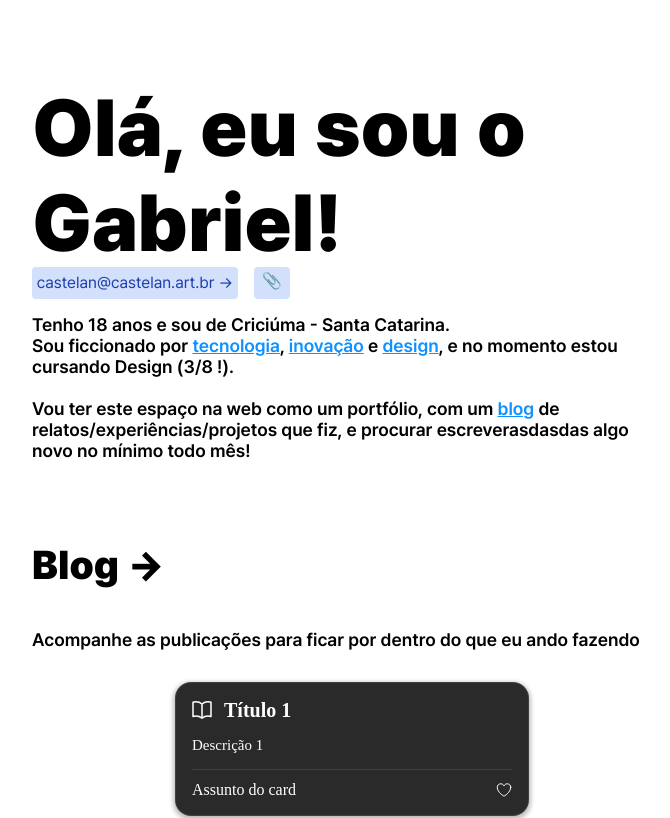
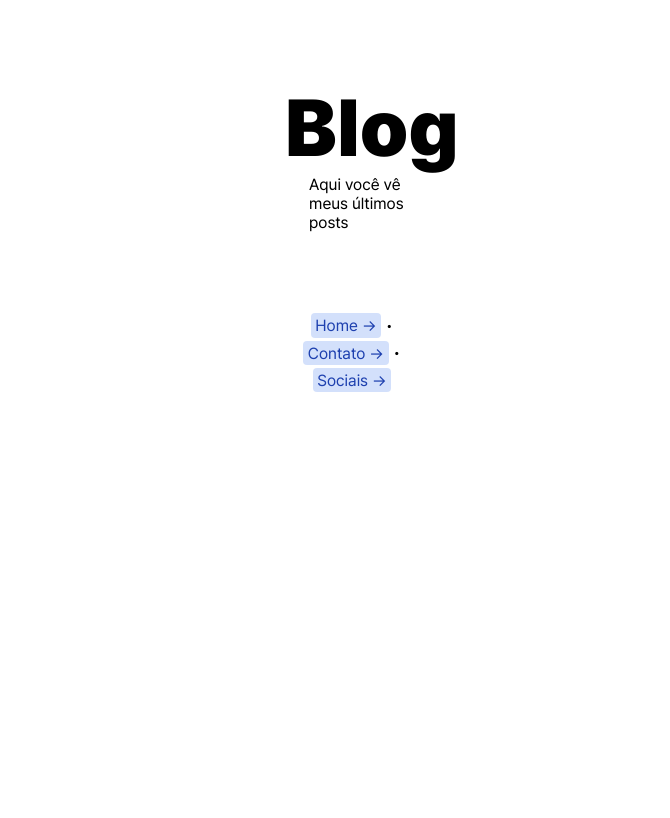
Before and after one commit to castelanlan/site, a React (Create React App) app: page /blog in a window 1280 px wide. Shown: the top 818 px of the page, without its empty margins (288-958 px from the left). Built offline with nearby package versions, Linux system fonts and the light colour scheme; a web font is replaced by a local one.

Commit message:
routing, blog

```diff
--- a/package.json
+++ b/package.json
@@ -9,6 +9,7 @@
     "firebase": "^10.10.0",
     "react": "^18.2.0",
     "react-dom": "^18.2.0",
+    "react-router-dom": "^6.22.3",
     "react-scripts": "5.0.1",
     "web-vitals": "^2.1.4"
   },
--- a/src/App.css
+++ b/src/App.css
@@ -45,11 +45,16 @@ main {
   width: 50%;
 }
 
+p {
+  color: var(--color-text);
+}
+
 @keyframes FundoAnimado {
   0% {background-position:0% 49%}
   50%{background-position:100% 52%}
   100% {background-position:0% 49%}
 }
+
 .filter {
   filter: invert();
 }
--- a/src/App.js
+++ b/src/App.js
@@ -2,18 +2,38 @@ import Header from './components/Header';
 import Content from './components/Content';
 import Footer from './components/Footer';
 import Cards from './components/Cards';
+import Blog from './components/blog/Blog';
+import { Route, Routes } from 'react-router-dom';
 import './App.css';
+
+function Hero() {
+  return(
+    <div>
+        <Header />
+        <Content />
+        <Cards />
+    </div>
+  )
+}
+
+function Main() {
+  return (
+    <main>
+      <Routes>
+        <Route path="/" element={<Hero />} exact />
+        <Route path="/card" element={<Hero />} exact />
+        <Route path="/blog" element={<Blog />} exact />
+      </Routes>
+      <Footer />
+    </main>
+  )
+}
 
 function App() {
   return (
     <div className="App">
       <body>
-        <main>
-          <Header />
-          <Content />
-          <Cards />
-          <Footer />
-        </main>
+        <Main />
       </body>
     </div>
   );
--- a/src/components/Content.js
+++ b/src/components/Content.js
@@ -1,9 +1,16 @@
 import React from "react";
+import Header from "./Header";
 import "./content.css"
 
 function Content() {
   return (
     <div className="content">
+      <Header title="Olá, eu sou o Gabriel!">
+        <div class="subtitle">
+          <a href="mailto:castelan@castelan.art.br" class="link">castelan@castelan.art.br →</a>
+          <p class="link">📎</p>
+        </div>
+      </Header>
       <p>
         Tenho 18 anos e sou de Criciúma - Santa Catarina. <br />
         Sou ficcionado por <a href="/">tecnologia</a>, <a href="/">inovação</a> e <a href="/">design</a>, e no momento
@@ -13,7 +20,7 @@ function Content() {
         e procurar escreverasdasdas algo novo no mínimo todo mês!
       </p>
       <h3 id="blog">
-        <a href="/">Blog →</a>
+        <a href="/blog">Blog →</a>
       </h3>
       <p>Acompanhe as publicações para ficar por dentro do que eu ando fazendo</p>
     </div>
--- a/src/components/Header.js
+++ b/src/components/Header.js
@@ -1,13 +1,13 @@
 import React from "react";
 import "./header.css"
 
-function Header() {
+function Header(props) {
   return (
     <div className="header">
-      <h1>Olá, eu sou o Gabriel!</h1>
-      <div class="subtitle">
-        <a href="mailto:castelan@castelan.art.br" class="link">castelan@castelan.art.br →</a>
-        <p class="link">📎</p>
+      {/* <h1>Olá, eu sou o Gabriel!</h1> */}
+      <h1>{props.title}</h1>
+      <div>
+        {props.children}
       </div>
     </div>
   );
--- /dev/null
+++ b/src/components/blog/Blog.js
@@ -0,0 +1,18 @@
+import React from "react";
+import Header from "../Header";
+
+import './blog.css'
+
+function Blog() {
+  return (
+    <div className="blog">
+      <Header title="Blog">
+        <div className="subtitle">
+          <p>Aqui você vê meus últimos posts</p>
+        </div>
+      </Header>
+    </div>
+  );
+}
+
+export default Blog
--- a/src/index.js
+++ b/src/index.js
@@ -3,11 +3,14 @@ import ReactDOM from 'react-dom/client';
 import './index.css';
 import App from './App';
 import reportWebVitals from './reportWebVitals';
+import { BrowserRouter } from 'react-router-dom';
 
 const root = ReactDOM.createRoot(document.getElementById('root'));
 root.render(
   <React.StrictMode>
-    <App />
+    <BrowserRouter>
+      <App />
+    </BrowserRouter>
   </React.StrictMode>
 );
 
```
Also changed, not shown: src/components/blog/blog.css (added), 1 other file (tests, documents, lock files or other folders).
